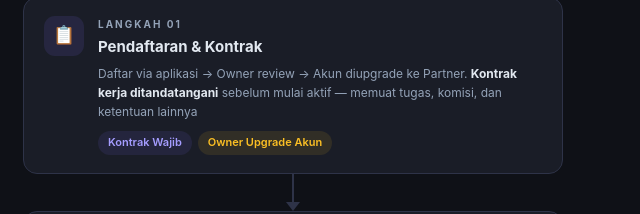
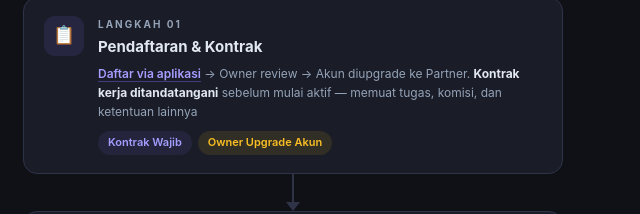
Before and after one commit to azizfardiansyah/PanduanPartner, a plain HTML site: page index.html in a window 1280 px wide. Shown: the part 441-655 px from the top of the page, 347-987 px from the left. Drawn offline with Linux system fonts and the light colour scheme.

Commit message:
Add files via upload

```diff
--- a/index.html
+++ b/index.html
@@ -485,7 +485,7 @@
         <div>
           <div class="step-num">Langkah 01</div>
           <div class="step-title">Pendaftaran & Kontrak</div>
-          <div class="step-desc">Daftar via aplikasi → Owner review → Akun diupgrade ke Partner. <strong>Kontrak kerja ditandatangani</strong> sebelum mulai aktif — memuat tugas, komisi, dan ketentuan lainnya</div>
+          <div class="step-desc"><a href="https://kresa.online/" target="_blank" style="color: var(--purple-light); font-weight: 600; text-decoration: none; border-bottom: 1px solid rgba(124,111,247,0.4);">Daftar via aplikasi</a> → Owner review → Akun diupgrade ke Partner. <strong>Kontrak kerja ditandatangani</strong> sebelum mulai aktif — memuat tugas, komisi, dan ketentuan lainnya</div>
           <div class="step-tags">
             <span class="tag tag-purple">Kontrak Wajib</span>
             <span class="tag tag-yellow">Owner Upgrade Akun</span>
```
